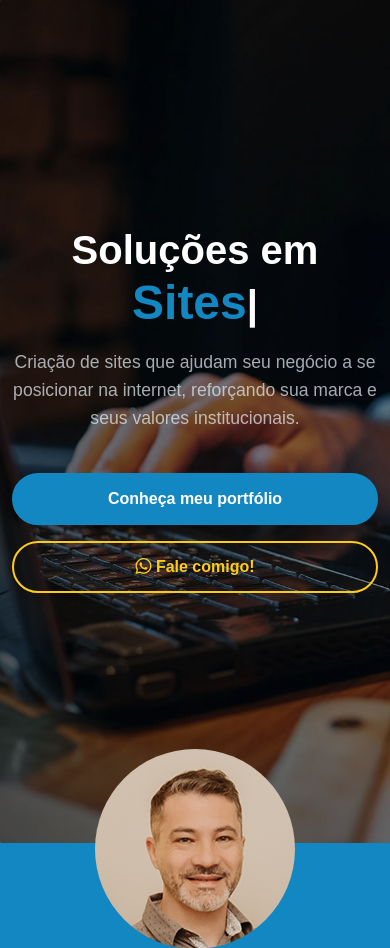
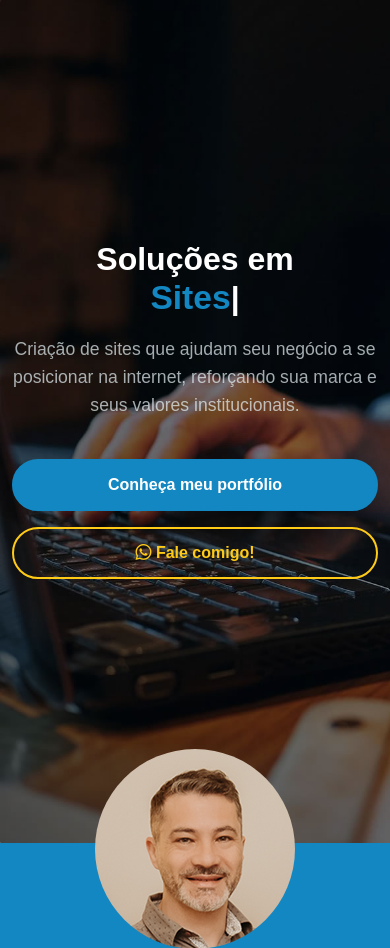
Before and after one commit to oliveirataquari/oliveirataquari.github.io, a PHP site: page / in a window 390 px wide. Shown: the part 63-1011 px from the top of the page. Run offline with PHP 8.4, Linux system fonts and the light colour scheme; some web fonts are replaced.

Commit message:
Update main.css

```diff
--- a/assets/css/main.css
+++ b/assets/css/main.css
@@ -803,8 +803,8 @@ section,
 }
 
 @media (max-width: 768px) {
-  .hero .hero-content h1 {
-    font-size: 2.5rem;
+  #hero .hero-content .highlight  {
+    font-size: 2.1rem;
   }
 }
 
```
